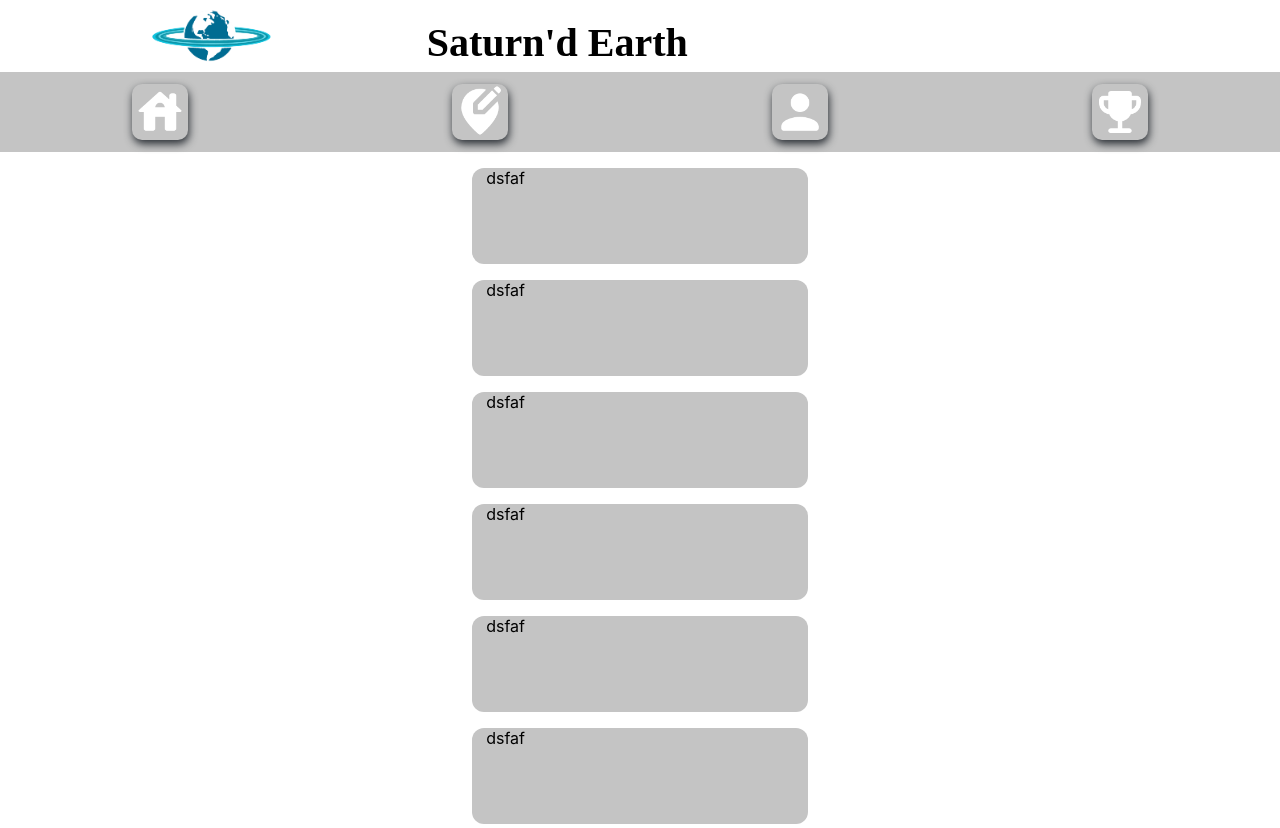
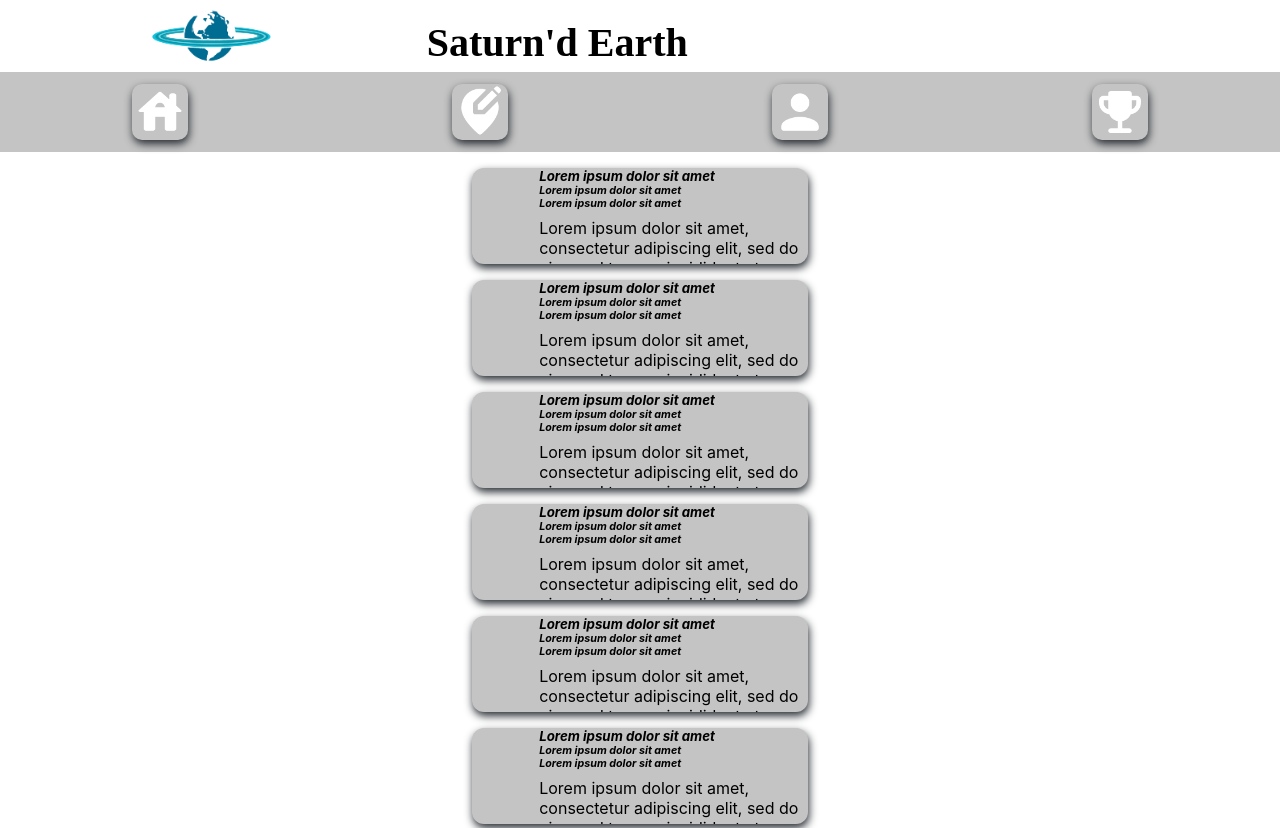
Before and after one commit to Saturnd-Earth/se-fe, a React (Create React App) app: page / in a window 1280 px wide. Shown: the top 828 px of the page. Built offline with nearby package versions, Linux system fonts and the light colour scheme; a web font is replaced by a local one.

Commit message:
add dummy headers in post

```diff
--- a/public/index.html
+++ b/public/index.html
@@ -4,43 +4,14 @@
     <meta charset="utf-8" />
     <link rel="icon" href="%PUBLIC_URL%/favicon.ico" />
     <meta name="viewport" content="width=device-width, initial-scale=1" />
-    <meta name="theme-color" content="#000000" />
-    <meta
-      name="description"
-      content="Web site created using create-react-app"
-    />
     <style>
       @import url('https://fonts.googleapis.com/css2?family=Damion&display=swap');
     </style>
-    <link rel="apple-touch-icon" href="%PUBLIC_URL%/logo192.png" />
-    <!--
-      manifest.json provides metadata used when your web app is installed on a
-      user's mobile device or desktop. See https://developers.google.com/web/fundamentals/web-app-manifest/
-    -->
     <link rel="manifest" href="%PUBLIC_URL%/manifest.json" />
-    <!--
-      Notice the use of %PUBLIC_URL% in the tags above.
-      It will be replaced with the URL of the `public` folder during the build.
-      Only files inside the `public` folder can be referenced from the HTML.
-
-      Unlike "/favicon.ico" or "favicon.ico", "%PUBLIC_URL%/favicon.ico" will
-      work correctly both with client-side routing and a non-root public URL.
-      Learn how to configure a non-root public URL by running `npm run build`.
-    -->
-    <title>React App</title>
+    <title>Saturn'd Earth</title>
   </head>
   <body>
     <noscript>You need to enable JavaScript to run this app.</noscript>
     <div id="root"></div>
-    <!--
-      This HTML file is a template.
-      If you open it directly in the browser, you will see an empty page.
-
-      You can add webfonts, meta tags, or analytics to this file.
-      The build step will place the bundled scripts into the <body> tag.
-
-      To begin the development, run `npm start` or `yarn start`.
-      To create a production bundle, use `npm run build` or `yarn build`.
-    -->
   </body>
 </html>
--- a/src/Post/Post.js
+++ b/src/Post/Post.js
@@ -4,8 +4,21 @@ import './Post.scss';
 export default function Post() {
     return (
         <section className='post'>
-            <section className='post-top'>dsfaf</section>
-            <section className='post-bottom'></section>
+            <section className='post-left'>
+                <div className='post-left-top'></div>
+                <div className='post-left-bottom'></div>
+            </section>
+            <section className='post-right'>
+                <div className='post-right-top'>
+                        <h5 className='post-right-top-h' id='prt1'><em><strong>Lorem ipsum dolor sit amet</strong></em></h5>
+                        <h6 className='post-right-top-h' id='prt2'><em>Lorem ipsum dolor sit amet</em></h6>
+                        <h6 className='post-right-top-h' id='prt3'><em>Lorem ipsum dolor sit amet</em></h6>
+                </div>
+                <div className='post-right-bottom'>
+                    <p className='post-right-bottom-p'>Lorem ipsum dolor sit amet, consectetur adipiscing elit, sed do eiusmod tempor incididunt ut labore et dolore magna aliqua. Ut enim ad minim veniam, quis nostrud exercitation ullamco laboris nisi ut aliquip ex ea commodo consequat. Duis aute irure dolor in reprehenderit in voluptate velit esse cillum dolore eu fugiat nulla pariatur. Excepteur sint occaecat cupidatat non proident, sunt in culpa qui officia deserunt mollit anim id est laborum.
+                    </p>
+                </div>
+            </section>
         </section>
     )
 }
--- a/src/Post/Post.scss
+++ b/src/Post/Post.scss
@@ -1,12 +1,52 @@
 .post {
+    // margins
     margin-top: 1em;
     margin-right: auto;
     margin-left: auto;
-    // margin-bottom: 1em;
+    margin-bottom: 1em;
+    // grid
     display: grid;
     grid-template-columns: .25fr 1fr;
+    // width and height
     width: 21em;
+    height: 6em;
+    // style
     border-radius: .75em;
     background-color: #C4C4C4;
-    height: 6em;
+    box-shadow: 1px 4px 9px 0px #282D33;
+    // p tags
+    p {
+        margin: 0;
+        padding: 0;
+    }
+    .post-left {
+        display: grid;
+        grid-template-rows: .5fr .5fr;
+    }
+    .post-right {
+        //
+        display: grid;
+        grid-template-rows: .1fr .7fr;
+        //
+        max-height: 100%;
+        overflow-y: scroll;
+        .post-right-top {
+            max-height: 1vh;
+            max-height: 100%;
+            .post-right-top-h {
+                float: left;
+            }
+            h5, h6 {
+                margin: 0;
+            }
+        }
+        .post-right-bottom {
+            padding-top: 1vh;
+            display: flex;
+            .post-right-bottom-p {
+                float: left;
+                text-align: left;
+            }
+        }
+    }
 }
```
Also changed, not shown: 1 other file (tests, documents, lock files or other folders).
